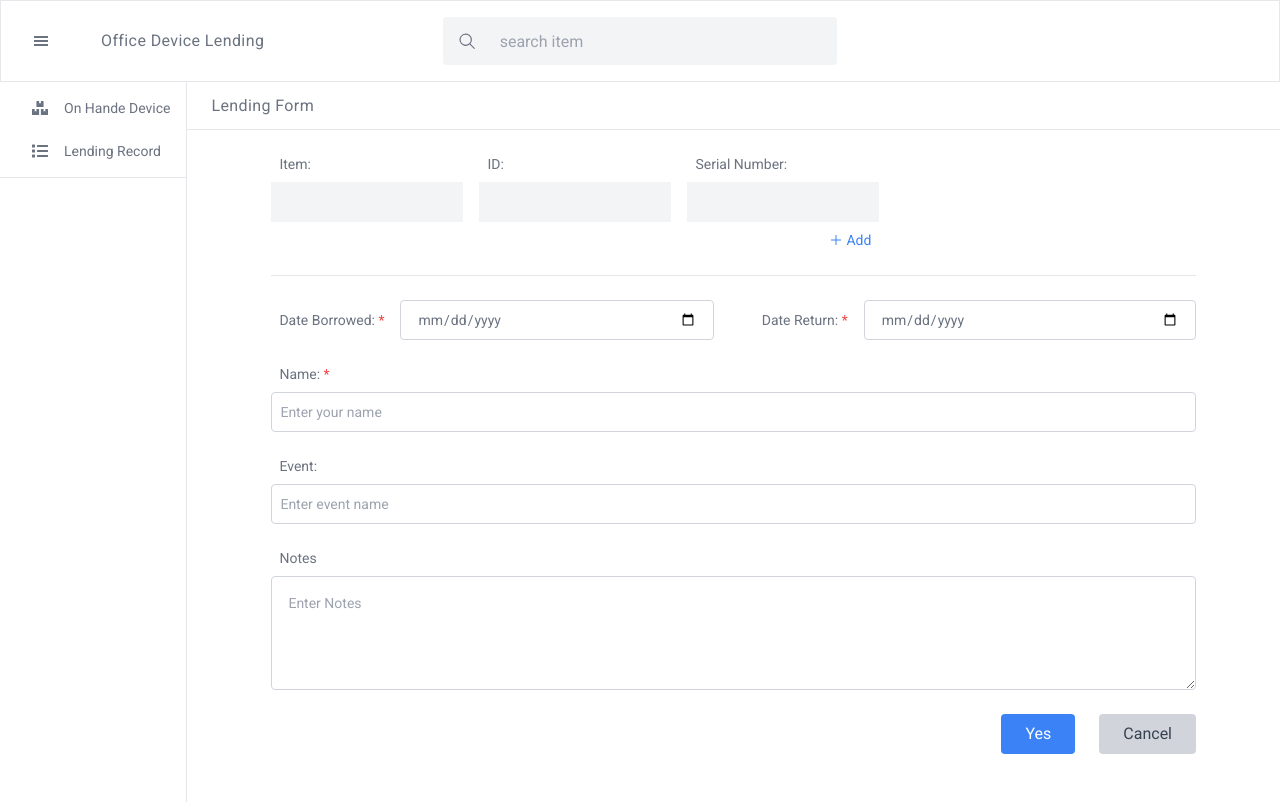
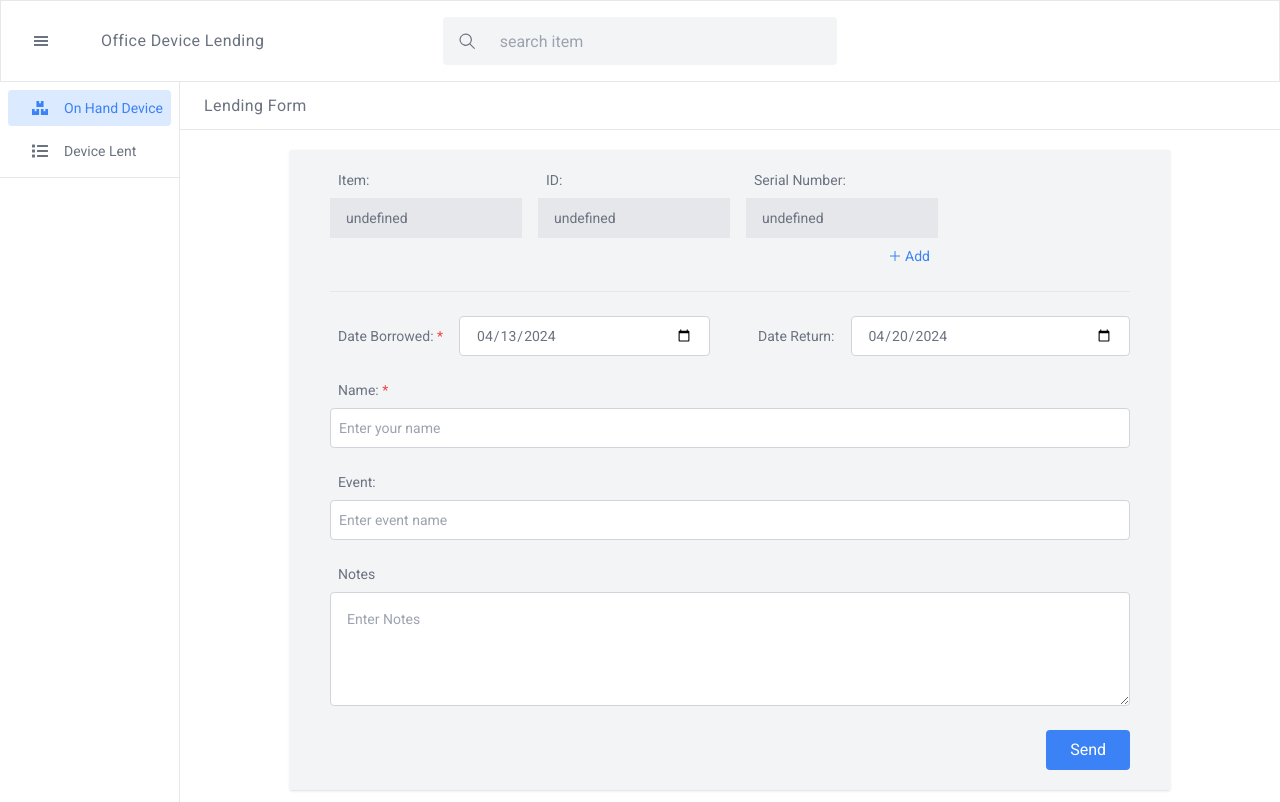
Before and after one commit to EMCSquare12/office-device-lending-app, a React (Vite) app: page /deviceList/lending-form in a window 1280 px wide. Built offline with nearby package versions, Linux system fonts and the light colour scheme.

Commit message:
Feat: added succes and danger alert

```diff
--- a/package.json
+++ b/package.json
@@ -15,6 +15,7 @@
     "axios": "^1.6.8",
     "express": "^4.19.2",
     "react": "^18.2.0",
+    "react-datepicker": "^6.6.0",
     "react-dom": "^18.2.0",
     "react-icons": "^5.0.1",
     "react-router-dom": "^6.22.3",
--- a/src/App.jsx
+++ b/src/App.jsx
@@ -1,12 +1,14 @@
 import Header from "./components/Header";
 import Navbar from "./components/NavBar";
-import LendingFormModal from "./components/LendingFormModal";
+import LendingFormModal from "./pages/LendingFormModal";
 import AddItemModal from "./components/modals/AddItemModal";
 import { useEffect, useState } from "react";
 import TableDeviceList from "./pages/TableDeviceList";
 import TableBorrowerList from "./pages/TableBorrowerList";
 import { BrowserRouter, Route, Routes } from "react-router-dom";
 import DeleteModal from "./components/modals/DeleteModal";
+import SuccessAlert from "./components/SuccessAlert";
+import DangerAlert from "./components/DangerAlert";
 
 function App() {
   const [isOpen, setIsOpen] = useState(false);
@@ -16,9 +18,27 @@ function App() {
   const [deleteModal, setDeleteModal] = useState(false);
   const [confirmModal, setConfirmModal] = useState(false);
   const [maxID, setMaxID] = useState();
+  const [successAlert, setSuccessAlert] = useState(false);
+  const [dangerAlert, setDangerAlert] = useState({
+    alert:false,
+    message:""
+  });
+
+  useEffect(() => {
+    const timer = setInterval(() => {
+      setSuccessAlert(false);
+      setDangerAlert(false);
+    }, 2000);
+
+    return () => {
+      clearInterval(timer);
+    };
+  }, [successAlert, dangerAlert]);
 
   return (
     <div className="relative">
+      {successAlert && <SuccessAlert message={"Item Borrowed Successfully!"} />}
+      {dangerAlert.alert && <DangerAlert message={dangerAlert.message} />}
       {deleteModal && (
         <DeleteModal
           item={item["Device Model"]}
@@ -97,6 +117,8 @@ function App() {
                       model={item["Device Model"]}
                       id={item.ID}
                       serialNumber={item["Serial Number"]}
+                      successAlert={(value) => setSuccessAlert(value)}
+                      dangerAlert={(value) => setDangerAlert(value)}
                     />
                   }
                 />
--- /dev/null
+++ b/src/components/DangerAlert.jsx
@@ -0,0 +1,12 @@
+import { CiCircleCheck } from "react-icons/ci";
+
+const DangerAlert = ({ message }) => {
+  return (
+    <div className="absolute z-40 flex flex-row px-6 py-4 transform -translate-x-1/2 bg-red-100 border border-red-600 rounded-md shadow left-1/2 top-10">
+      <h1 className="flex flex-row items-center gap-2 text-sm text-red-600 font-roboto">
+        <CiCircleCheck className="text-xl" /> {message}
+      </h1>
+    </div>
+  );
+};
+export default DangerAlert;
--- a/src/components/NavBar.jsx
+++ b/src/components/NavBar.jsx
@@ -36,13 +36,15 @@ const NavBar = ({ toggle }) => {
   };
   return (
     <div className="w-auto h-[90vh] border-r">
-      <div className="flex flex-col h-24 gap-2 p-2 border-b">
+      <div className="flex flex-col h-24 gap-2 p-2 border-b ">
         <button
           onMouseEnter={() => handleopenToolTip("deviceList")}
           onMouseLeave={() => setToolTip(false)}
           onClick={() => handleToggleRoute("deviceList")}
           className={`relative flex flex-row items-center w-full h-12 px-2 text-xs transition-all duration-200 ease-in-out rounded outline-none md:text-sm font-roboto ${
-            btnPath === "/deviceList" || btnPath === "/"
+            btnPath === "/deviceList" ||
+            btnPath === "/" ||
+            btnPath === "/deviceList/lending-form"
               ? "bg-blue-100 text-blue-500"
               : "text-gray-500 hover:bg-gray-200 hover:text-gray-500"
           }`}
@@ -52,7 +54,7 @@ const NavBar = ({ toggle }) => {
           </span>
           {!toggle && (
             <span className="w-full text-left whitespace-nowrap">
-              On Hande Device
+              On Hand Device
             </span>
           )}
           {toolTip && tooltipId === "deviceList" && toggle && (
@@ -74,7 +76,7 @@ const NavBar = ({ toggle }) => {
           </span>
           {!toggle && (
             <span className="w-full text-left whitespace-nowrap">
-              Lending Record
+              Device Lent
             </span>
           )}
           {toolTip && tooltipId === "borrower" && toggle && (
--- /dev/null
+++ b/src/components/SuccessAlert.jsx
@@ -0,0 +1,12 @@
+import { CiCircleCheck } from "react-icons/ci";
+
+const SuccessAlert = ({ message }) => {
+  return (
+    <div className="absolute z-40 flex flex-row px-6 py-4 transform -translate-x-1/2 bg-green-100 border border-green-600 rounded-md shadow left-1/2 top-10">
+      <h1 className="flex flex-row items-center gap-2 text-sm text-green-600 font-roboto">
+        <CiCircleCheck className="text-xl" /> {message}
+      </h1>
+    </div>
+  );
+};
+export default SuccessAlert;
--- a/src/components/Tooltip.jsx
+++ b/src/components/Tooltip.jsx
@@ -1,7 +1,7 @@
 const ToolTip = ({ text, position }) => {
   return (
     <div
-      className={`flex w-auto items-center h-8 px-3 rounded shadow bg-gray-700  absolute z-20 ${
+      className={`flex w-auto items-center h-8 px-3 rounded shadow bg-gray-700  absolute z-30 ${
         position !== undefined ? position : ""
       }`}
     >
--- a/src/components/LendingFormModal.jsx
+++ b/src/pages/LendingFormModal.jsx
@@ -1,17 +1,87 @@
 import { GrAdd } from "react-icons/gr";
 import { useRef, useState } from "react";
-import SubHeader from "./SubHeader";
+import SubHeader from "../components/SubHeader";
 
-const LendingFormModal = ({ closeLendingForm, model, id, serialNumber }) => {
+const formatDateLent = (date) => {
+  const month = String(date.getMonth() + 1).padStart(2, "0");
+  const day = String(date.getDate()).padStart(2, "0");
+  const year = date.getFullYear();
+  return `${year}-${month}-${day}`;
+};
+
+const formatDateReturn = (date) => {
+  const newDate = new Date(date);
+  newDate.setDate(newDate.getDate() + 7);
+  const month = String(newDate.getMonth() + 1).padStart(2, "0");
+  const day = String(newDate.getDate()).padStart(2, "0");
+  const year = newDate.getFullYear();
+  return `${year}-${month}-${day}`;
+};
+const LendingFormModal = ({
+  model,
+  id,
+  serialNumber,
+  successAlert,
+  dangerAlert,
+}) => {
   const [openName, setOpenName] = useState(false);
   const [openEvent, setOpenEvent] = useState(false);
-  const closeRef = useRef();
+  const [addData, setAddData] = useState({
+    event: "",
+    dateLent: formatDateLent(new Date()) || "",
+    model: `${model}` || "",
+    id: `${id}` || "",
+    serialNumber: `${serialNumber}` || "",
+    employee: "",
+    status: "Pending Return",
+    dateReturn: formatDateReturn(new Date()) || "",
+    notes: "",
+  });
+  const [danger, setDanger] = useState(false);
+
+  const handleAddForm = (e) => {
+    const { name, value } = e.target;
+    setAddData((prevValue) => ({
+      ...prevValue,
+      [name]: value,
+    }));
+  };
+
+  const handleSubmit = async (e) => {
+    e.preventDefault();
+    if (addData.name !== undefined) {
+      try {
+        const response = await fetch("http://localhost:5000/api/lending-form", {
+          method: "POST",
+          headers: {
+            "Content-Type": "application/json",
+          },
+          body: JSON.stringify(addData),
+        });
+
+        if (!response.ok) {
+          throw new Error("Failed to post data");
+        }
+        const data = await response.json();
+        console.log("Response:", data);
+        successAlert(true);
+      } catch (error) {
+        console.error("Error posting data:", error);
+        dangerAlert({ alert: true, message: `Error posting data: ${error}` });
+      }
+    } else {
+      console.log("Failed to load Data");
+      dangerAlert({ alert: true, message: "Please fill the name input" });
+      setDanger(true);
+    }
+  };
 
   return (
     <>
       <SubHeader title="Lending Form"></SubHeader>
-      <div className="flex flex-col w-full h-auto gap-6 px-20 py-5 bg-white">
-        <form className="flex flex-col w-full h-full gap-6 p-1">
+
+      <div className="relative flex flex-col items-center justify-center w-full h-auto gap-6 py-5 bg-white">
+        <form className="flex flex-col w-[80%]  h-full gap-6 py-5 px-10 bg-gray-100 shadow">
           <div className="relative flex flex-col justify-start h-full w-fit">
             <div className="flex flex-row w-auto h-full gap-4 ">
               <div className="flex flex-col items-start justify-center h-full gap-2">
@@ -22,10 +92,12 @@ const LendingFormModal = ({ closeLendingForm, model, id, serialNumber }) => {
                   Item:
                 </label>
                 <input
-                  className="w-full h-10 px-4 text-sm text-gray-500 truncate bg-gray-100 border-gray-300 outline-none font-roboto"
+                  name="model"
+                  className="w-full h-10 px-4 text-sm text-gray-500 truncate bg-gray-200 border-gray-300 outline-none font-roboto"
                   type="text"
                   id="item"
-                  value={model}
+                  value={addData.model}
+                  onChange={handleAddForm}
                 />
               </div>
               <div className="flex flex-col items-start justify-center h-full gap-2">
@@ -36,10 +108,12 @@ const LendingFormModal = ({ closeLendingForm, model, id, serialNumber }) => {
                   ID:
                 </label>
                 <input
-                  className="w-full h-10 px-4 text-sm text-gray-500 bg-gray-100 border-gray-300 outline-none font-roboto"
+                  name="id"
+                  className="w-full h-10 px-4 text-sm text-gray-500 bg-gray-200 border-gray-300 outline-none font-roboto"
                   type="text"
                   id="serial-num"
-                  value={id}
+                  value={addData.id}
+                  onChange={handleAddForm}
                 />
               </div>
               <div className="flex flex-col items-start justify-center h-full gap-2">
@@ -50,10 +124,12 @@ const LendingFormModal = ({ closeLendingForm, model, id, serialNumber }) => {
                   Serial Number:
                 </label>
                 <input
-                  className="w-full h-10 px-4 text-sm text-gray-500 bg-gray-100 border-gray-300 outline-none font-roboto"
+                  name="serialNumber"
+                  className="w-full h-10 px-4 text-sm text-gray-500 bg-gray-200 border-gray-300 outline-none font-roboto"
                   type="text"
                   id="serial-num"
-                  value={serialNumber}
+                  value={addData.serialNumber}
+                  onChange={handleAddForm}
                 />
               </div>
             </div>
@@ -63,7 +139,7 @@ const LendingFormModal = ({ closeLendingForm, model, id, serialNumber }) => {
               </button>
             </div>
           </div>
-          <hr />
+          <div className="h-[1px] bg-gray-200"></div>
           <div className="grid grid-cols-2 gap-10">
             <div className="flex flex-row items-center justify-start h-10 gap-4">
               <label
@@ -73,9 +149,12 @@ const LendingFormModal = ({ closeLendingForm, model, id, serialNumber }) => {
                 Date Borrowed: <span className="text-red-500">*</span>
               </label>
               <input
+                value={addData.dateLent}
+                name="dateLent"
                 className="w-full h-full px-4 text-sm text-gray-500 border border-gray-300 rounded outline-none font-roboto focus:ring-2 "
                 type="date"
                 id="date-borrowed"
+                onChange={handleAddForm}
               />
             </div>
             <div className="flex flex-row items-center justify-start h-10 gap-4">
@@ -83,12 +162,15 @@ const LendingFormModal = ({ closeLendingForm, model, id, serialNumber }) => {
                 className="pl-2 text-sm text-gray-500 whitespace-nowrap font-roboto"
                 htmlFor="date-return"
               >
-                Date Return: <span className="text-red-500">*</span>
+                Date Return:
               </label>
               <input
+                value={addData.dateReturn}
+                name="dateReturn"
                 className="w-full h-full px-4 text-sm text-gray-500 border border-gray-300 rounded outline-none font-roboto focus:ring-1"
                 type="date"
                 id="date-return"
+                onChange={handleAddForm}
               />
             </div>
           </div>
@@ -101,11 +183,19 @@ const LendingFormModal = ({ closeLendingForm, model, id, serialNumber }) => {
                 Name: <span className="text-red-500">*</span>
               </label>
               <input
-                onClick={() => setOpenName(!openName)}
-                className="h-10 p-2 text-sm text-gray-500 border border-gray-300 rounded outline-none font-roboto focus:ring-1"
+                name="employee"
+                onClick={() => {
+                  setOpenName(!openName), setDanger(false);
+                }}
+                className={`h-10 p-2 text-sm text-gray-500 border  rounded outline-none font-roboto  ${
+                  danger
+                    ? "border-red-500 placeholder:text-red-500"
+                    : "border-gray-300 focus:ring-1"
+                }`}
                 type="text"
                 id="name"
                 placeholder="Enter your name"
+                onChange={handleAddForm}
               />
             </div>
             {openName && (
@@ -143,11 +233,13 @@ const LendingFormModal = ({ closeLendingForm, model, id, serialNumber }) => {
                 Event:
               </label>
               <input
+                name="event"
                 onClick={() => setOpenEvent(!openEvent)}
                 className="h-10 p-2 text-sm text-gray-500 border border-gray-300 rounded outline-none font-roboto focus:ring-1"
                 type="text"
                 id="event"
                 placeholder="Enter event name"
+                onChange={handleAddForm}
               />
             </div>
             {openEvent && (
@@ -185,22 +277,20 @@ const LendingFormModal = ({ closeLendingForm, model, id, serialNumber }) => {
               Notes
             </label>
             <textarea
+              name=" notes"
               rows="4"
               className="w-full h-full p-4 text-sm text-gray-500 border border-gray-300 rounded outline-none font-roboto focus:ring-1"
               id="notes"
               placeholder="Enter Notes"
+              onChange={handleAddForm}
             ></textarea>
           </div>
           <div className="flex flex-row items-center justify-end gap-6">
-            <button className="px-6 py-2 text-base text-white bg-blue-500 rounded font-roboto hover:bg-blue-600">
-              Yes
-            </button>
             <button
-              ref={closeRef}
-              onClick={() => closeLendingForm(false)}
-              className="px-6 py-2 text-base text-gray-700 bg-gray-300 rounded hover:bg-gray-400 font-roboto"
+              onClick={handleSubmit}
+              className="px-6 py-2 text-base text-white bg-blue-500 rounded font-roboto hover:bg-blue-600"
             >
-              Cancel
+              Send
             </button>
           </div>
         </form>
--- a/src/pages/TableBorrowerList.jsx
+++ b/src/pages/TableBorrowerList.jsx
@@ -9,8 +9,8 @@ const TableBorrowerList = ({ searchBorrower }) => {
   const [isSorted, setIsSorted] = useState(false);
   const [title, setTitle] = useState({
     event: "Event",
-    timeLent: "Date and Time Lent",
-    timeReturn: "Date and Time Returned",
+    timeLent: "Date Lent",
+    timeReturn: "Date Return",
     model: "Device Model",
     id: "ID",
     serialNumber: "Serial Number",
@@ -69,9 +69,9 @@ const TableBorrowerList = ({ searchBorrower }) => {
 
   return (
     <>
-      <SubHeader title={"Lending Record"}></SubHeader>
+      <SubHeader title={"Device Lent"}></SubHeader>
       <table className="w-full h-auto overflow-y-scroll text-sm text-gray-500 border-b font-roboto">
-        <thead className="sticky top-0 z-10 w-full h-12 bg-white shadow ">
+        <thead className="sticky z-10 w-full h-12 bg-white shadow top-12 ">
           <tr className="bg-white table-fixed ">
             <th className="relative py-2 w-[10%] border-r text-xs md:text-sm text-left pl-6">
               <h1>{title.event}</h1>
```
Also changed, not shown: 2 other files (tests, documents, lock files or other folders).
